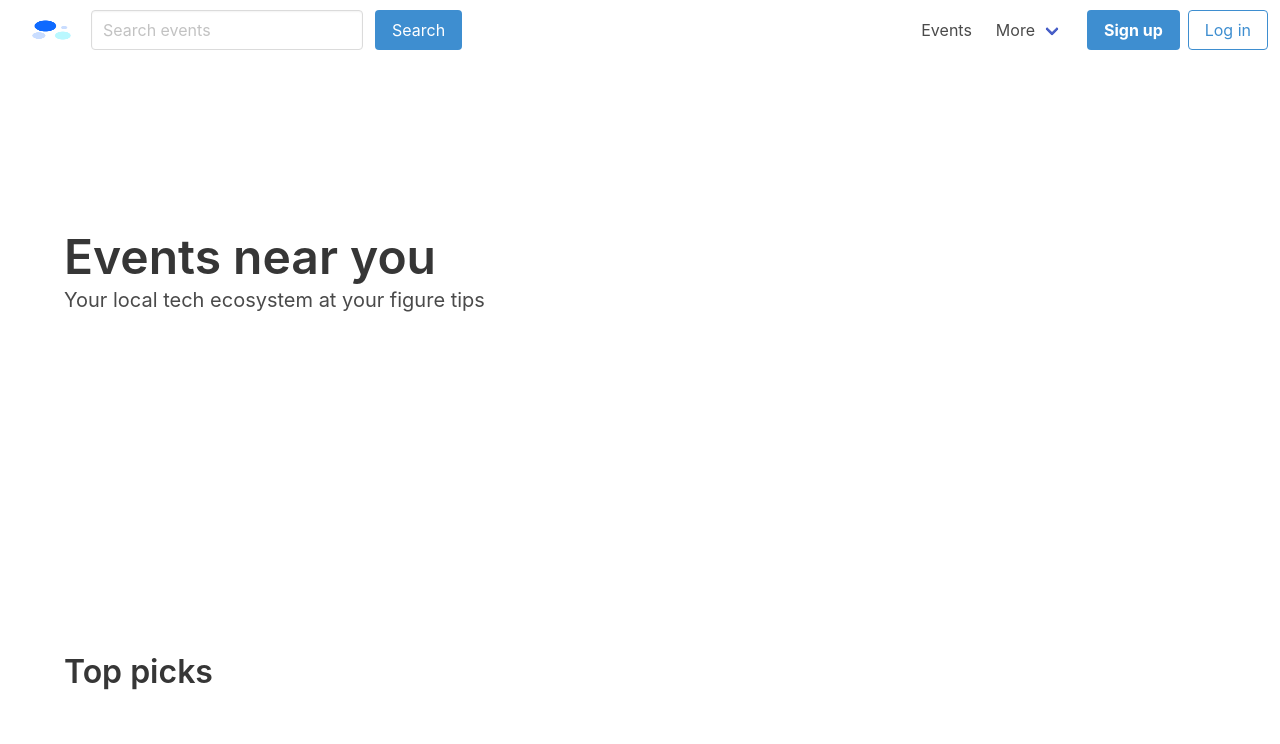
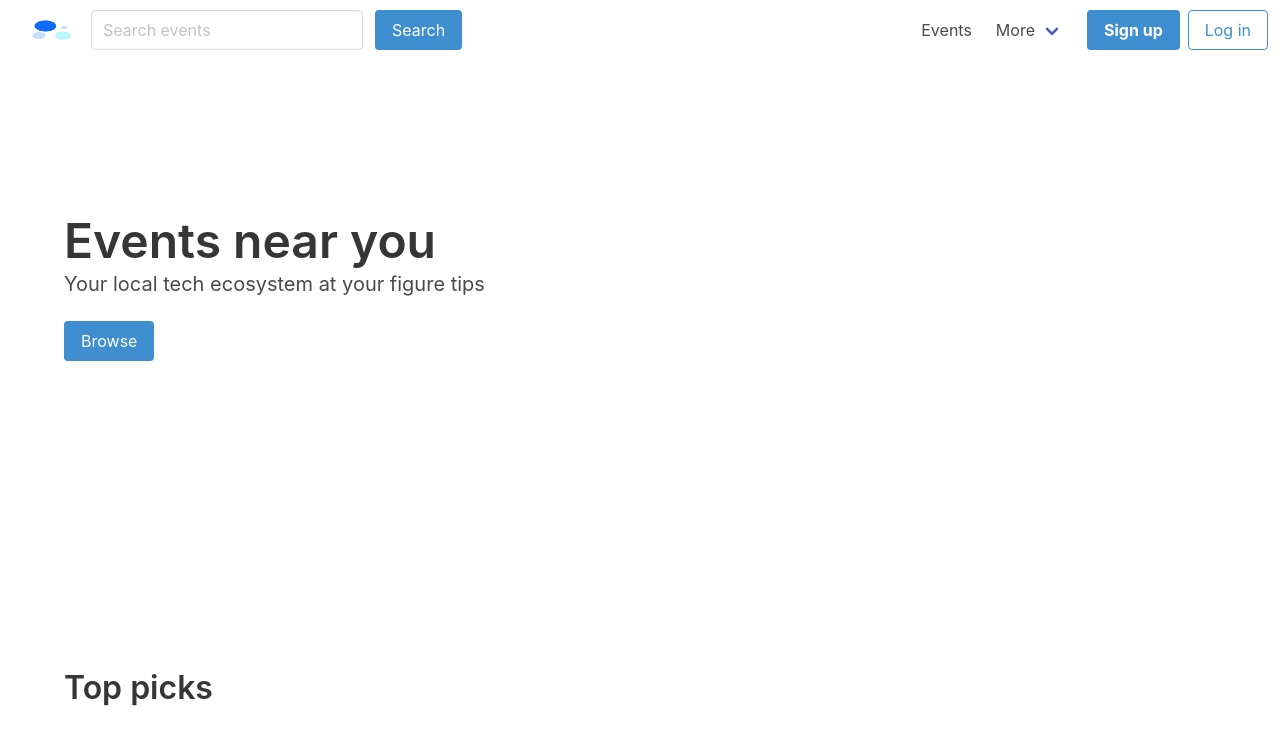
Before and after one commit to wendycodeworks/tavata, a React (Create React App) app: page / in a window 1280 px wide. Shown: the top 744 px of the page. Built offline with nearby package versions, Linux system fonts and the light colour scheme.

Commit message:
add browse button to hero banner

```diff
--- a/src/pages/HomePage.js
+++ b/src/pages/HomePage.js
@@ -1,6 +1,7 @@
 import React, {Component} from 'react';
 import AddEvent from './Event/AddEvent';
-import NavBar from './components/NavBar'
+import BrowseButton from './components/BrowseButton'
+import NavBar from './components/NavBar';
 import 'bulma';
 
 
@@ -19,6 +20,7 @@ class HomePage extends Component {
                             <h2 class="subtitle">
                                 Your local tech ecosystem at your figure tips
                             </h2>
+                            <BrowseButton />
                     </div>
                 </div>
                 <div class="hero-body">
--- a/src/pages/components/BrowseButton.js
+++ b/src/pages/components/BrowseButton.js
@@ -0,0 +1,16 @@
+import React, {Component} from 'react';
+import 'bulma'
+
+class BrowseButton extends Component{
+    render(){
+        return(
+            <div>
+                <div class="button is-info">
+                    Browse
+                </div>
+            </div>
+        )
+    }
+}
+
+export default BrowseButton
```
